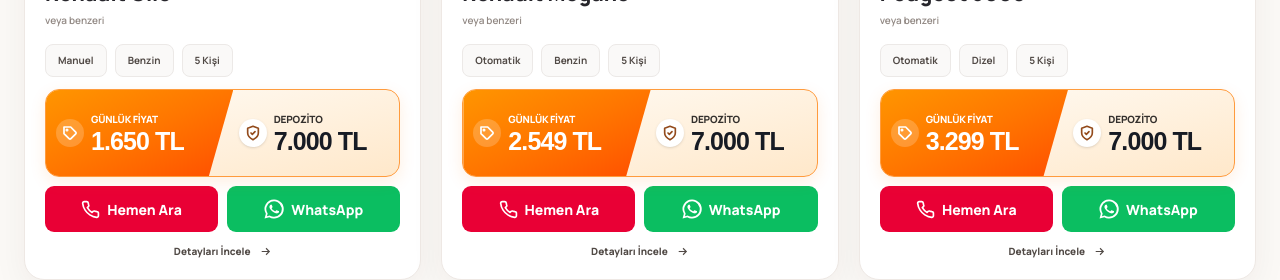
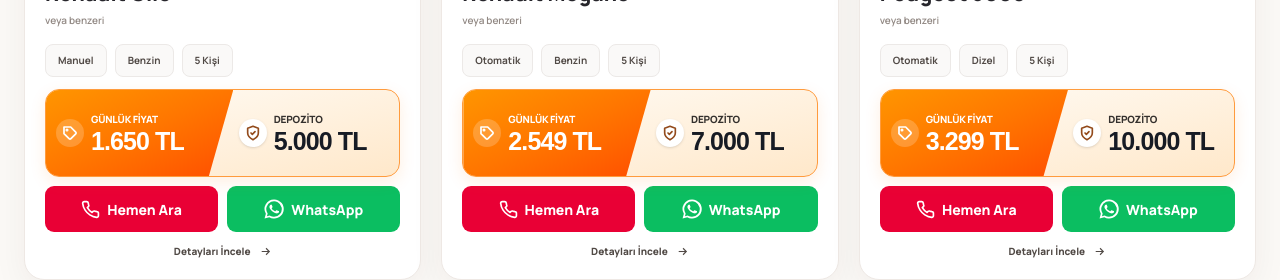
Before and after one commit to dursunalihaslak-tech/m2car-yeni, a Next.js app: page / in a window 1280 px wide. Shown: the part 800-1080 px from the top of the page. Built offline with nearby package versions, Linux system fonts and the light colour scheme.

Commit message:
Arac provizyon tutarlari guncellendi

```diff
--- a/app/page.tsx
+++ b/app/page.tsx
@@ -440,7 +440,7 @@
         className="mt-[3px] whitespace-nowrap text-[22px] font-black leading-none tracking-[-0.9px] text-[#171B24] sm:text-[25px]"
         style={{ fontFamily: "Arial, Helvetica, sans-serif", fontWeight: 900 }}
       >
-        7.000 TL
+        {car.model.includes("Clio") ? "5.000 TL" : car.model.includes("3008") ? "10.000 TL" : "7.000 TL"}
       </div>
     </div>
   </div>
```
